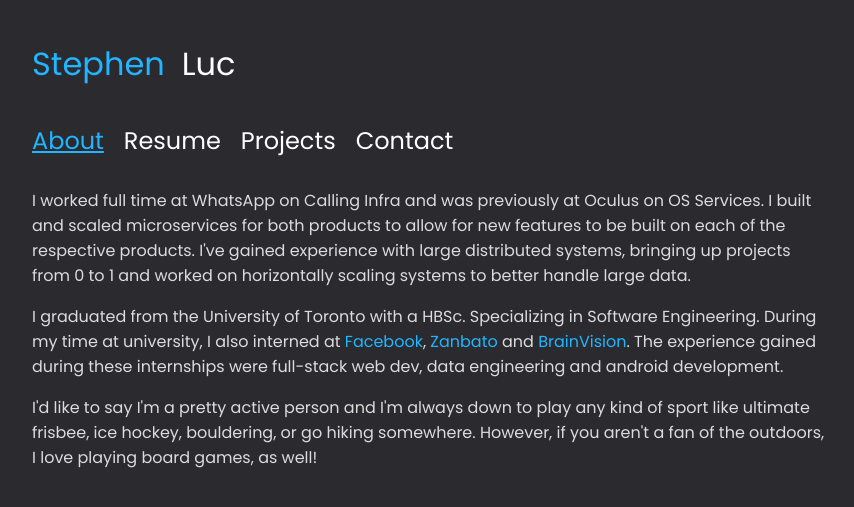
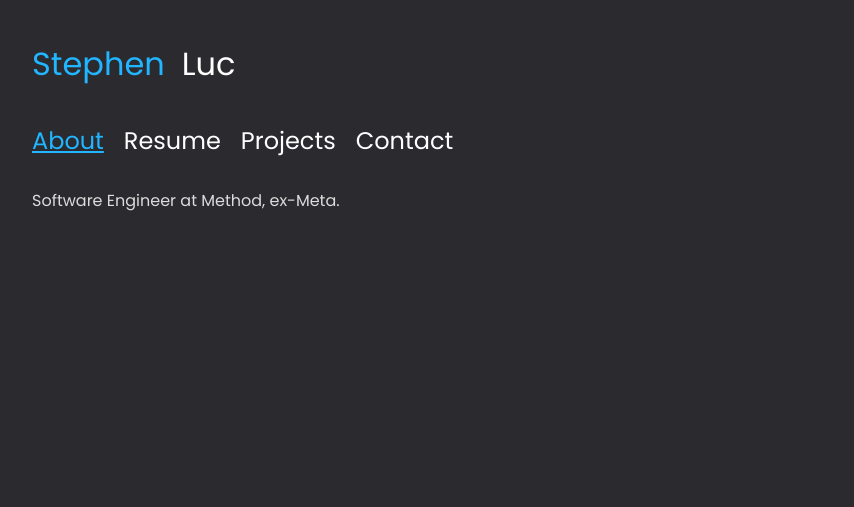
Before and after one commit to stephenluc/stephenluc.github.io, a Jekyll site: the page built from index.html, in a window 1280 px wide. Shown: the top 507 px of the page, without its empty margins (8-862 px from the left). Built offline with Jekyll 4.4.1, drawn with Linux system fonts in a browser that asks for light colours.

Commit message:
Update about.html

```diff
--- a/_includes/about.html
+++ b/_includes/about.html
@@ -1,3 +1 @@
-<p>I worked full time at WhatsApp on Calling Infra and was previously at Oculus on OS Services. I built and scaled microservices for both products to allow for new features to be built on each of the respective products. I've gained experience with large distributed systems, bringing up projects from 0 to 1 and worked on horizontally scaling systems to better handle large data.</p>
-<p>I graduated from the University of Toronto with a HBSc. Specializing in Software Engineering. During my time at university, I also interned at <a class='main-text unselected' href="https://www.facebook.com/pg/facebook/about/?ref=page_internal" target="_blank">Facebook</a>, <a class='main-text unselected' href="https://zanbato.com/" target="_blank">Zanbato</a> and <a class='main-text unselected' href="http://www.brainvision.ca/" target="_blank">BrainVision</a>. The experience gained during these internships were full-stack web dev, data engineering and android development.</p>
-<p>I'd like to say I'm a pretty active person and I'm always down to play any kind of sport like ultimate frisbee, ice hockey, bouldering, or go hiking somewhere. However, if you aren't a fan of the outdoors, I love playing board games, as well!</p>
+<p>Software Engineer at Method, ex-Meta.</p>
```
